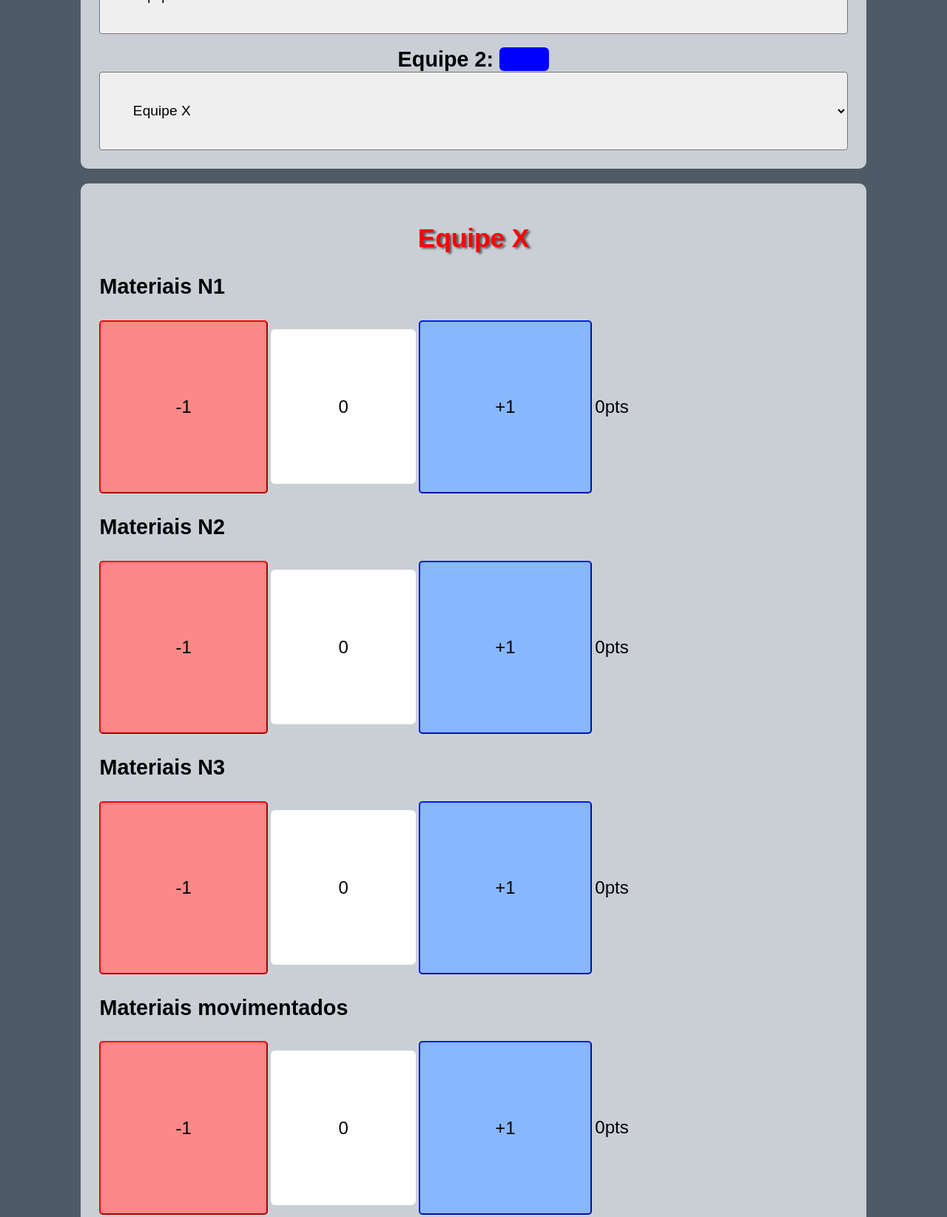
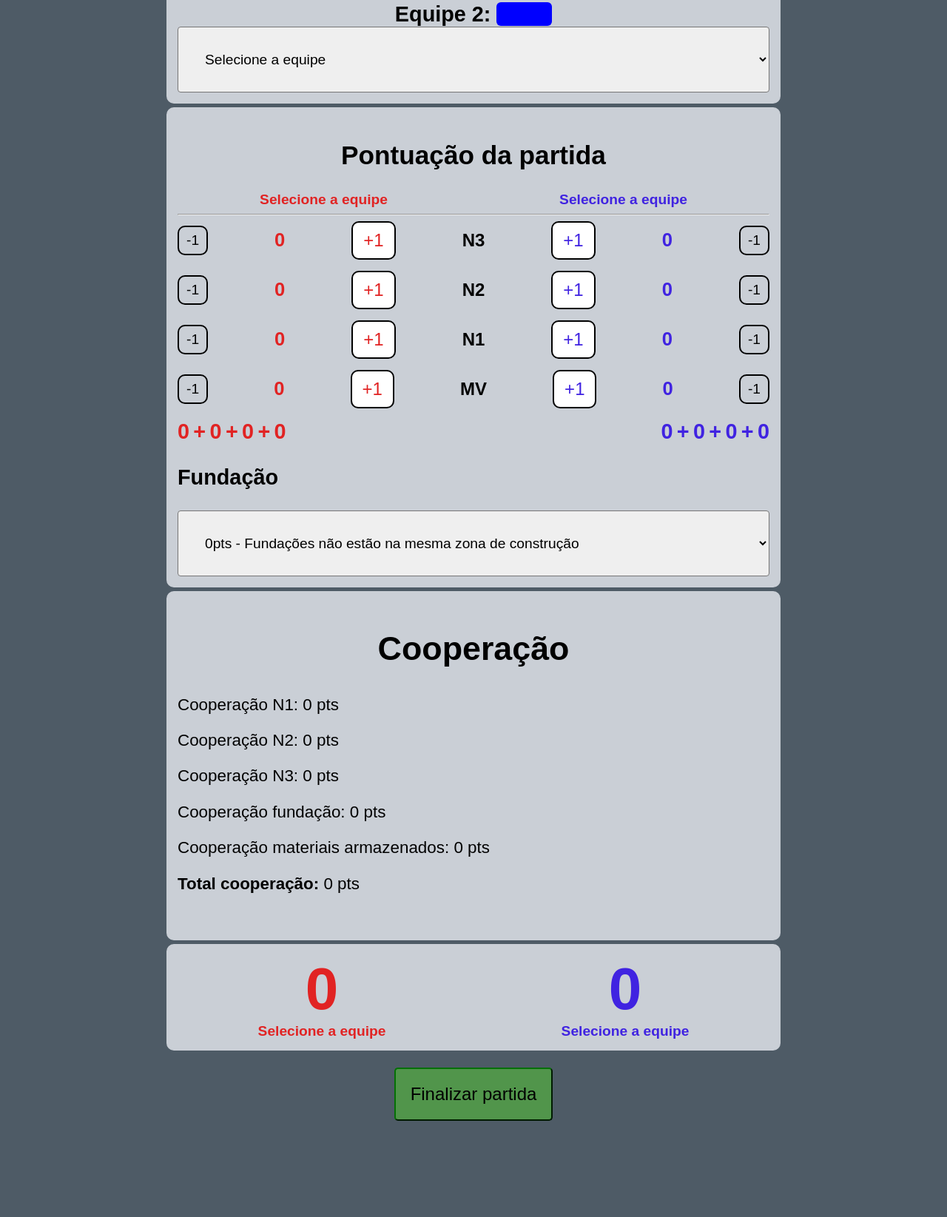
Before and after one commit to Team1772/torneio-de-gravatai-2025, a plain HTML site: page website/website-to-sheets/index.html in a window 1280 px wide. Shown: the part 551-2196 px from the top of the page at 74% size. After the commit the page ends 2074 px from the top, so only its background shows below. Drawn offline with Linux system fonts and the light colour scheme.

Commit message:
feat: fix user experience UI

```diff
--- a/website/website-to-sheets/CSS.css
+++ b/website/website-to-sheets/CSS.css
@@ -8,32 +8,27 @@ body {
     #titulo {
       font-size: 300%;
       color: #c0c8d3;
-      text-shadow: 3px 3px 3px rgb(23, 30, 41);
     }
     #titulo2 {
       font-size: 220%;
-      color: red;
-      text-shadow: 3px 2px 3px rgb(87, 88, 92);
+      color: rgb(0, 0, 0);
       text-align: center;
 
     }
     #titulo3 {
       font-size: 220%;
-      color: blue;
-      text-shadow: 3px 2px 3px rgb(87, 88, 92);
+      color: rgb(0, 0, 0);
       text-align: center;
     }
     #titulo4 {
       font-size: 200%;
-      color: rgb(70, 0, 140);
-      text-shadow: 3px 2px 3px rgb(87, 88, 92);
+      color: rgb(0, 0, 0);
       text-align: center;
 
     }
     #titulo5{
       font-size: 200%;
-      text-shadow: 3px 2px 3px rgb(87, 88, 92);
-      color: rgb(70, 0, 140);
+      color: rgb(0, 0, 0);
       text-align: center;
 
     }
@@ -98,52 +93,177 @@ body {
       font-size: 150%;
     }
     .container {
-      max-width: 80%;
-      margin: 20px auto;
+      max-width: 800px;
+      margin: 5px auto;
       border: 5px solid #cacfd6;
       border-radius: 10px;
-      padding: 20px;
+      padding: 10px;
       background: #cacfd6;
     }
     .container2 {
-      max-width: 80%;
-      margin: 20px auto;
+      max-width: 800px;
+      margin: 5px auto;
       border: 5px solid #cacfd6;
       border-radius: 10px;
-      padding: 20px;
+      padding: 10px;
       background: #cacfd6;
       text-align: left;
     }
     .container3 {
-      max-width: 80%;
-      margin: 20px auto;
+      max-width: 800px;
+      margin: 5px auto;
       border: 5px solid #cacfd6;
       border-radius: 10px;
-      padding: 20px;
+      padding: 10px;
       background: #cacfd6;
       text-align: left;
       font-size: 140%;
     }
 
     .container4 {
-      max-width: 80%;
-      margin: 20px auto;
+      max-width: 800px;
+      margin: 5px auto;
       border: 5px solid #cacfd6;
       border-radius: 10px;
-      padding: 20px;
+      padding: 10px;
       background: #cacfd6;
-      text-align: left;
       font-size: 140%;
       font-weight: bold;
+      display: flex;
+      flex-direction: row;
+      justify-content: space-around;
+      gap: 10px;
     }
 
     #sub {
-      padding: 10%;
+      padding: 20px;
       font-size: 150%;
       cursor: pointer;
       transition: background-color 0.3s ease, transform 0.2s ease;
-      background-color: rgb(64, 250, 47);
+      background-color: rgb(81, 149, 75);
       border-color: rgb(4, 112, 4) ;
       border-radius: 5px;
       text-align: center;
     }
+
+    .topo-container-2{
+      display: flex;
+      flex-direction: row;
+      justify-content: space-around;
+      gap: 10px;
+
+    }
+
+    .texto-vermelho {
+      color: rgb(225, 35, 35);
+      font-weight: bolder;
+      font-size: 1.2rem;
+      white-space: nowrap;
+      overflow: hidden;
+      text-overflow: ellipsis;
+    }
+
+    .texto-vermelho-sem-quebra {
+      color: rgb(225, 35, 35);
+      font-weight: bolder;
+      font-size: 1.2rem;
+      white-space: nowrap;
+      overflow: hidden;
+      text-overflow: ellipsis;
+      width: 100% !important;
+    }
+
+    .equipe1texto {
+      width: 50%;
+      text-align: center;
+    }
+    .equipe2texto {
+      width: 50%;
+      text-align: center;
+    }
+
+    .texto-azul {
+      color: rgb(64, 35, 225);
+      font-weight: bolder;
+      font-size: 1.2rem;
+      white-space: nowrap;
+      overflow: hidden;
+      text-overflow: ellipsis;
+    }
+
+    .texto-azul-sem-quebra {
+      color: rgb(64, 35, 225);
+      font-weight: bolder;
+      font-size: 1.2rem;
+      width: 100% !important;
+    }
+
+    .container-pontuacao-nivel-galpao {
+      display: flex;
+      flex-direction: row;
+      justify-content: space-between;
+      align-items: center;
+      margin-bottom: 15px;
+    }
+
+    .tipo-nivel {
+      font-size: 1.5rem;
+      font-weight: bolder;
+    }
+
+    .menos-material{
+      color: rgb(0, 0, 0);
+      background-color: transparent;
+      border: 2px solid black;
+      border-radius: 2px;
+      padding: 7px 10px 7px 10px;
+      border-radius: 10px;
+      font-size: 1.2rem;
+    }
+
+    .mais-material-vermelho{
+      color: rgb(225, 35, 35);
+      background-color: white;
+      border: 2px solid black;
+      border-radius: 2px;
+      padding: 10px 14px 10px 14px;
+      border-radius: 10px;
+      font-size: 1.5rem;
+    }
+
+    .mais-material-azul{
+      color: rgb(64, 35, 225);
+      background-color: white;
+      border: 2px solid black;
+      border-radius: 2px;
+      padding: 10px 14px 10px 14px;
+      border-radius: 10px;
+      font-size: 1.5rem;
+    }
+    .count-material {
+      font-size: 1.6rem
+    }
+
+    .resultados-individual {
+      display: flex;
+      flex-direction: row;
+      justify-content: space-between;
+    }
+
+    .column {
+      display: flex;
+      flex-direction: column;
+      width: 50%;
+    }
+
+    .total-vermelho{
+      color: rgb(225, 35, 35);;
+      font-size: 5rem;
+      font-weight: bolder;
+    }
+
+    .total-azul{
+      color: rgb(64, 35, 225);
+      font-size: 5rem;
+      font-weight: bolder;
+    }
--- a/website/website-to-sheets/index.html
+++ b/website/website-to-sheets/index.html
@@ -26,89 +26,93 @@
     <br> <br> <label for="proxjogo">Seu próximo jogo:</label><br>
     <select id="proxjogo" name="proxjogo">
       <option value="1"> N° 1: Equipe X - Equipe Y </option>
-      <option value="2"> N° 2: Equipe X - Equipe Y </option>
-      <option value="3"> N° 3: Equipe X - Equipe Y </option>
     </select>
 
-    <br> <br> <label for="equipe1">Equipe 1: <span class="vermelho">coOr</span> </label><br>
-    <select id="equipe1" name="equipe1">
-      <option value="equipex">Equipe X</option>
-      <option value="equipey">Equipe Y</option>
-      <option value="equipez">Equipe Z</option>
+    <br> <br> <label for="equipe1">Equipe 1: <span class="vermelho">Texto</span> </label><br>
+    <select id="equipe1" name="equipe1" onchange="atualizarNomeEquipe1()">
+      <option selected="selected" value="Selecione a equipe">Selecione a equipe</option>
+      <option value="Eletrobots">Eletrobots</option>
+      <option value="Damatrônic Robotics Team">Damatrônic Robotics Team</option>
     </select>
 
-    <br> <br> <label for="equipe2">Equipe 2: <span class="azul">coOr</span> </label><br>
-    <select id="equipe2" name="equipe2">
-      <option value="equipex">Equipe X</option>
-      <option value="equipey">Equipe Y</option>
-      <option value="equipez">Equipe Z</option>
+    <br> <br> <label for="equipe2">Equipe 2: <span class="azul">Texto</span> </label><br>
+    <select id="equipe2" name="equipe2" onchange="atualizarNomeEquipe2()">
+      <option selected="selected" value="Selecione a equipe">Selecione a equipe</option>
+      <option value="Eletrobots">Eletrobots</option>
+      <option value="Damatrônic Robotics Team">Damatrônic Robotics Team</option>
     </select>
 
   </div>
 
   <div class="container2">
 
-    <h2 id="titulo2">Equipe X</h2>
-    <h3>Materiais N1</h3>
-    <button id="bmenos" type="button" onclick="sub_materias_n1_x()"> -1</button>
-    <span class="zero" id="span_count_n1_x">0</span>
-    <button id="bmais" type="button" onclick="add_materias_n1_x()"> +1</button>
-    <span class="pts" id="span_result_n1_x">0</span><span class="pts">pts</span>
+    <h2 id="titulo2">Pontuação da partida</h2>
+    <div class="topo-container-2">
+      <span class="texto-vermelho equipe1texto"></span>
+      <span class="texto-azul equipe2texto" onchange="atualizarNomeEquipe2Pontos()"></span>
+    </div>
+    <hr>
 
-    <h3>Materiais N2</h3>
-    <button id="bmenos" type="button" onclick="sub_materias_n2_x()"> -1</button>
-    <span class="zero" id="span_count_n2_x">0</span>
-    <button id="bmais" type="button" onclick="add_materias_n2_x()"> +1</button>
-    <span class="pts" id="span_result_n2_x">0</span><span class="pts">pts</span>
-    <br>
+    <article class="container-pontuacao-nivel-galpao">
+      <button class="menos-material" type="button" onclick="sub_materias_n3_x()"> -1</button>
+      <span class="count-material texto-vermelho" id="span_count_n3_x">0</span>
+      <button class="mais-material-vermelho" type="button" onclick="add_materias_n3_x()"> +1</button>
+      <span class="tipo-nivel">N3</span>
+      <button class="mais-material-azul" type="button" onclick="add_materias_n3_y()">+1</button>
+      <span class="count-material texto-azul" id="span_count_n3_y">0</span>
+      <button class="menos-material" type="button" onclick="sub_materias_n3_y()">-1</button>
+    </article>
 
-    <h3>Materiais N3</h3>
-    <button id="bmenos" type="button" onclick="sub_materias_n3_x()"> -1</button>
-    <span class="zero" id="span_count_n3_x">0</span>
-    <button id="bmais" type="button" onclick="add_materias_n3_x()"> +1</button>
-    <span class="pts" id="span_result_n3_x">0</span><span class="pts">pts</span>
-    <br>
+    <article class="container-pontuacao-nivel-galpao">
+      <button class="menos-material" type="button" onclick="sub_materias_n2_x()"> -1</button>
+      <span class="count-material texto-vermelho" id="span_count_n2_x">0</span>
+      <button class="mais-material-vermelho" type="button" onclick="add_materias_n2_x()"> +1</button>
+      <span class="tipo-nivel">N2</span>
+      <button class="mais-material-azul" type="button" onclick="add_materias_n2_y()">+1</button>
+      <span class="count-material texto-azul" id="span_count_n2_y">0</span>
+      <button class="menos-material" type="button" onclick="sub_materias_n2_y()">-1</button>
+    </article>
 
-    <h3>Materiais movimentados</h3>
-    <button id="bmenos" type="button" onclick="sub_materias_mov_x()"> -1</button>
-    <span class="zero" id="span_count_mov_x">0</span>
-    <button id="bmais" type="button" onclick="add_materias_mov_x()"> +1</button>
-    <span class="pts" id="span_result_mov_x">0</span><span class="pts">pts</span>
-    <br>
-    <br>
+    <article class="container-pontuacao-nivel-galpao">
+      <button class="menos-material" type="button" onclick="sub_materias_n1_x()"> -1</button>
+      <span class="count-material texto-vermelho" id="span_count_n1_x">0</span>
+      <button class="mais-material-vermelho" type="button" onclick="add_materias_n1_x()"> +1</button>
+      <span class="tipo-nivel">N1</span>
+      <button class="mais-material-azul" type="button" onclick="add_materias_n1_y()">+1</button>
+      <span class="count-material texto-azul" id="span_count_n1_y">0</span>
+      <button class="menos-material" type="button" onclick="sub_materias_n1_y()">-1</button>
+    </article>
 
-    <h2 id="titulo3">Equipe Y</h2>
-    <h3>Materiais N1</h3>
-    <button id="bmenos" type="button" onclick="sub_materias_n1_y()"> -1</button>
-    <span class="zero" id="span_count_n1_y">0</span>
-    <button id="bmais" type="button" onclick="add_materias_n1_y()"> +1</button>
-    <span class="pts" id="span_result_n1_y">0</span><span class="pts">pts</span>
+    <article class="container-pontuacao-nivel-galpao">
+      <button class="menos-material" type="button" onclick="sub_materias_mov_x()"> -1</button>
+      <span class="count-material texto-vermelho" id="span_count_mov_x">0</span>
+      <button class="mais-material-vermelho" type="button" onclick="add_materias_mov_x()"> +1</button>
+      <span class="tipo-nivel">MV</span>
+      <button class="mais-material-azul" type="button" onclick="add_materias_mov_y()">+1</button>
+      <span class="count-material texto-azul" id="span_count_mov_y">0</span>
+      <button class="menos-material" type="button" onclick="sub_materias_mov_y()">-1</button>
+    </article>
 
-    <h3>Materiais N2</h3>
-    <button id="bmenos" type="button" onclick="sub_materias_n2_y()"> -1</button>
-    <span class="zero" id="span_count_n2_y">0</span>
-    <button id="bmais" type="button" onclick="add_materias_n2_y()"> +1</button>
-    <span class="pts" id="span_result_n2_y">0</span><span class="pts">pts</span>
-    <br>
-
-    <h3>Materiais N3</h3>
-    <button id="bmenos" type="button" onclick="sub_materias_n3_y()"> -1</button>
-    <span class="zero" id="span_count_n3_y">0</span>
-    <button id="bmais" type="button" onclick="add_materias_n3_y()"> +1</button>
-    <span class="pts" id="span_result_n3_y">0</span><span class="pts">pts</span>
-    <br>
-
-    <h3>Materiais movimentados</h3>
-    <button id="bmenos" type="button" onclick="sub_materias_mov_y()"> -1</button>
-    <span class="zero" id="span_count_mov_y">0</span>
-    <button id="bmais" type="button" onclick="add_materias_mov_y()"> +1</button>
-    <span class="pts" id="span_result_mov_y">0</span><span class="pts">pts</span><br>
+    <article class="resultados-individual">
+      <div class="texto-vermelho">
+        <span class="pts" id="span_result_n3_x">0</span> <span class="pts">+</span>
+        <span class="pts" id="span_result_n2_x">0</span> <span class="pts">+</span>
+        <span class="pts" id="span_result_n1_x">0</span> <span class="pts">+</span>
+        <span class="pts" id="span_result_mov_x">0</span>
+      </div>
+      <div class="texto-azul">
+        <span class="pts" id="span_result_n3_y">0</span> <span class="pts">+</span>
+        <span class="pts" id="span_result_n2_y">0</span> <span class="pts">+</span>
+        <span class="pts" id="span_result_n1_y">0</span> <span class="pts">+</span>
+        <span class="pts" id="span_result_mov_y">0</span>
+      </div>
+    </article>
 
     <h3>Fundação</h3>
     <select id=pontosCoopFundacao name="pontosCoopFundacao" onchange="atualizarPontosFundacaoCoop()">
-      <option value="0">Fundações não estão na mesma zona de construção - 0 pts</option>
-      <option value="5">Fundações na mesma zona de construção - 5 pts</option>
-      <option value="15">Fundações empilhadas - 15 pts</option>
+      <option value="0">0pts - Fundações não estão na mesma zona de construção</option>
+      <option value="5">5pts - Fundações na mesma zona de construção</option>
+      <option value="15">15pts - Fundações empilhadas</option>
     </select>
 
   </div>
@@ -121,22 +125,23 @@
     <p>Cooperação fundação: <span id="coop_fundacao">0</span> pts</p>
     <p>Cooperação materiais armazenados: <span id="coop_todos_materiais">0</span> pts</p>
     <p><strong>Total cooperação:</strong> <span id="coop_total">0</span> pts</p><br>
-
   </div>
 
   <div class="container4">
 
-    <h2 id="titulo5">Pontuação Total</h2>
-    <p>Total Equipe X: <span id="total_x">0</span> pts</p>
-    <p>Total Equipe Y: <span id="total_y">0</span> pts</p>
-
-    <br>
-    <button id="sub" type="submit">Finalizar partida</button>
-    <br>
+    <div class="column">
+      <span id="total-vermelho" class="total-vermelho">0</span>
+      <span class="texto-vermelho-sem-quebra equipe1texto"">sdkjfsdl sdlkfjsdlkfj sfklsjd</span>
+    </div>
     <span id="loadingEnvioDados"></span>
-
+    <div class="column">
+      <span id="total-azul" class="total-azul" onchange>0</span>
+      <span class="texto-azul-sem-quebra equipe2texto"> sdkfjsdlk fkljsdf</span>
+    </div>
   </div>
-
+  <br>
+  <button id="sub" type="submit">Finalizar partida</button>
+  <br>
   </form>
 </body>
 </html>
--- a/website/website-to-sheets/scriptPartida.js
+++ b/website/website-to-sheets/scriptPartida.js
@@ -4,6 +4,11 @@ import { submitToGoogleForms } from "./googleFormsSubmit.js";
   const valor_n2 = 3;
   const valor_n3 = 4;
   const valor_mov = 1;
+
+  window.onload = function() {
+    atualizarNomeEquipe1()
+    atualizarNomeEquipe2()
+  }
 
   function atualizarPontos() {
     const count_n1_x = parseInt(document.getElementById("span_count_n1_x").textContent);
@@ -124,6 +129,18 @@ import { submitToGoogleForms } from "./googleFormsSubmit.js";
     atualizarTotais();
   }
 
+  function atualizarNomeEquipe1() {
+    const equipe1 = document.getElementById("equipe1").value;
+    document.getElementsByClassName("equipe1texto")[0].textContent = equipe1;
+    document.getElementsByClassName("equipe1texto")[1].textContent = equipe1;
+  }
+
+  function atualizarNomeEquipe2() {
+    const equipe2 = document.getElementById("equipe2").value;
+    document.getElementsByClassName("equipe2texto")[0].textContent = equipe2;
+    document.getElementsByClassName("equipe2texto")[1].textContent = equipe2;
+  }
+
   window.add_materias_n1_y = function () {
     const span_count = document.getElementById("span_count_n1_y");
     span_count.textContent = parseInt(span_count.textContent) + 1;
@@ -192,6 +209,14 @@ import { submitToGoogleForms } from "./googleFormsSubmit.js";
     atualizarPontosFundacaoCoop()
   }
 
+  window.atualizarNomeEquipe1 = function () {
+    atualizarNomeEquipe1()
+  }
+
+  window.atualizarNomeEquipe2 = function () {
+    atualizarNomeEquipe2()
+  }
+
   function atualizarCooperacao() {
   let coop_n1 = 0;
   let coop_n2 = 0;
@@ -258,8 +283,8 @@ function atualizarTotais() {
   const total_x = n1_x + n2_x + n3_x + mov_x + coop_total_x;
   const total_y = n1_y + n2_y + n3_y + mov_y + coop_total_y;
 
-  document.getElementById("total_x").textContent = total_x;
-  document.getElementById("total_y").textContent = total_y;
+  document.getElementById("total-vermelho").textContent = total_x;
+  document.getElementById("total-azul").textContent = total_y;
 }
 
   document
```
